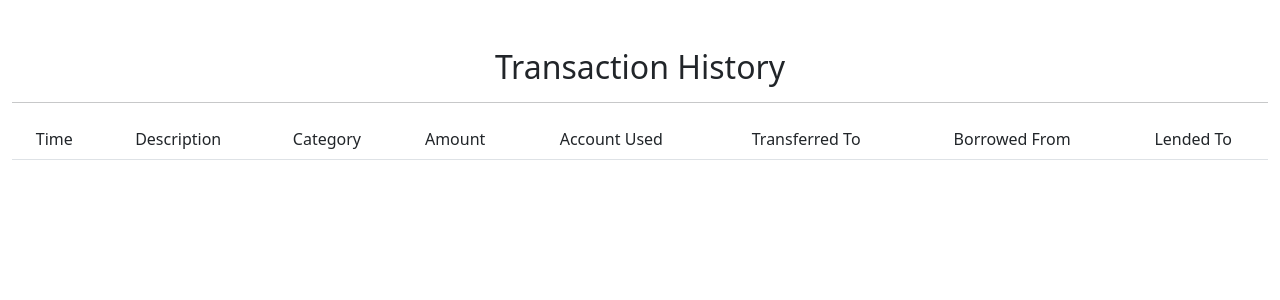
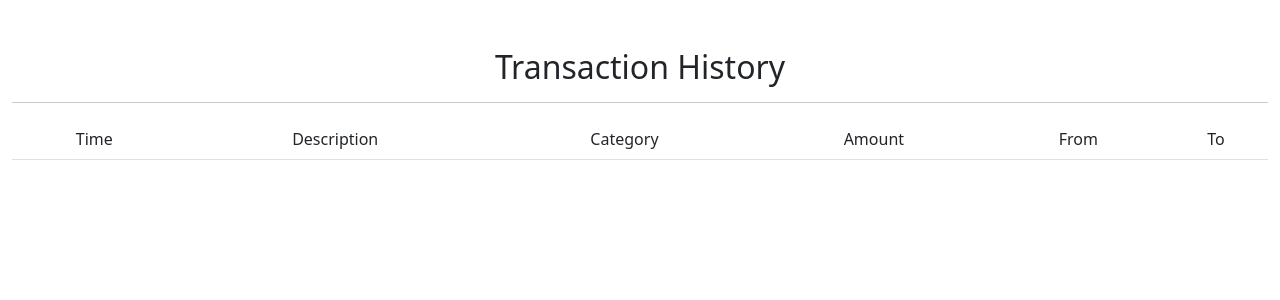
Before and after one commit to Jaizzer/PerFi, a Flask app: template templates/history.html in a window 1280 px wide. Shown: the part 76-376 px from the top of the page. Run offline with Flask 2, Linux system fonts and the light colour scheme; the template is opened without the code that fills it, so the values that code supplies are empty; some libraries are stand-ins or nearby versions.

Commit message:
I updated the database insertion

```diff
--- a/app.py
+++ b/app.py
@@ -55,7 +55,8 @@ def index():
             request.form.get("description"),
             request.form.get("category"),
             request.form.get("amount", type=float),
-            request.form.get("account"), 'None']
+            request.form.get("account"),
+            request.form.get("description")]
 
         # Get the operation code.
         operation_code = db.execute("SELECT lend_borrow FROM ? WHERE category_name = ?", table_name[1], session["transaction"][2])[0]["lend_borrow"]
@@ -120,8 +121,11 @@ def lend_borrow_prompt():
     # Load user's table's name from a session.
     table_name = session["table_name"]
 
-    # Get the names from the user's debt list.
-    people_entities =  db.execute("SELECT * FROM ?", table_name[3])
+    # Filter the names to show bas on debt and lend distinction.
+    entity_type ="borrow" if session["transaction"][2] == "Debt" else "lend"
+
+    # Filter the entities to show for lend and borrow using the type of transaction.
+    people_entities =  db.execute("SELECT * FROM ? WHERE (type = ? OR type = 'synched')", table_name[3], entity_type)
 
     return render_template("lend_borrow.html", category=session["transaction"][2], people_entities=people_entities)
 
@@ -139,12 +143,17 @@ def lend_borrow():
     # Transaction is lend/borrow.
     if transaction[2] in {"Debt", "Lend"}:
 
-        # Determine what column to use for a debt/lend transaction.
-        lend_borrow = "lend" if transaction[3] < 0 else "borrow"
-        type = lend_borrow
-
         # Get the name where the user borrowed or lended money.
         name = request.form.get("name")
+
+        # Determine whether it is a lend or a borrow.
+        if transaction[2] == "Lend":
+            lend_borrow = "lend"
+        else:
+            lend_borrow = "borrow"
+
+        # Characterize the type of the transaction.
+        type = lend_borrow
 
     # Transaction is payment/collection.
     else:
@@ -158,6 +167,9 @@ def lend_borrow():
 
         # Get the name of the person/entity the user is going to pay/collect money.
         name = transaction[5]
+
+    # Update the transaction[5]
+    transaction[5] = name
 
     # Choose what operation to perform based on the category.
     operation = db.execute("SELECT category_operation FROM ? WHERE category_name = ?", table_name[1], session["transaction"][2])[0]["category_operation"]
@@ -175,9 +187,17 @@ def lend_borrow():
     else:
         db.execute("UPDATE ? SET balance = balance + ? WHERE (name = ? AND type = ? OR type = 'synched') ",  table_name[3], transaction[3], name, type)
 
+    # If the transaction is borrow.
+    if type == "borrow" and lend_borrow == "borrow":
+
+        # Swap the "from-account" and "to-account"
+        temp = transaction[5]
+        transaction[5] = transaction[4]
+        transaction[4] = temp
+
     # Update user's transaction history.
-    db.execute("INSERT INTO {} (description, category, amount, account_1, '{}')\
-            VALUES ('{}', '{}', {}, '{}', '{}')".format(transaction[0], lend_borrow, *transaction[1:-1], name))
+    db.execute("INSERT INTO {} (description, category, amount, account_1, account_2)\
+            VALUES ('{}', '{}', {}, '{}', '{}')".format(*transaction))
 
     # Redirect user to history.
     return redirect(f"/history")
--- a/templates/history.html
+++ b/templates/history.html
@@ -15,11 +15,8 @@
                 <td>Description</td>
                 <td>Category</td>
                 <td>Amount</td>
-                <td>Account Used</td>
-                <td>Transferred To</td>
-                <td>Borrowed From</td>
-                <td>Lended To</td>
-
+                <td>From</td>
+                <td>To</td>
             </tr>
         </thead>
         <tbody>
@@ -31,8 +28,6 @@
                     <td>{{ transaction.amount }}</td>
                     <td>{{ transaction.account_1 }}</td>
                     <td>{{ transaction.account_2 }}</td>
-                    <td>{{ transaction.borrow }}</td>
-                    <td>{{ transaction.lend }}</td>
                 </tr>
             {% endfor %}
         </tbody>
```
Also changed, not shown: perfi.db, 2 other files.
